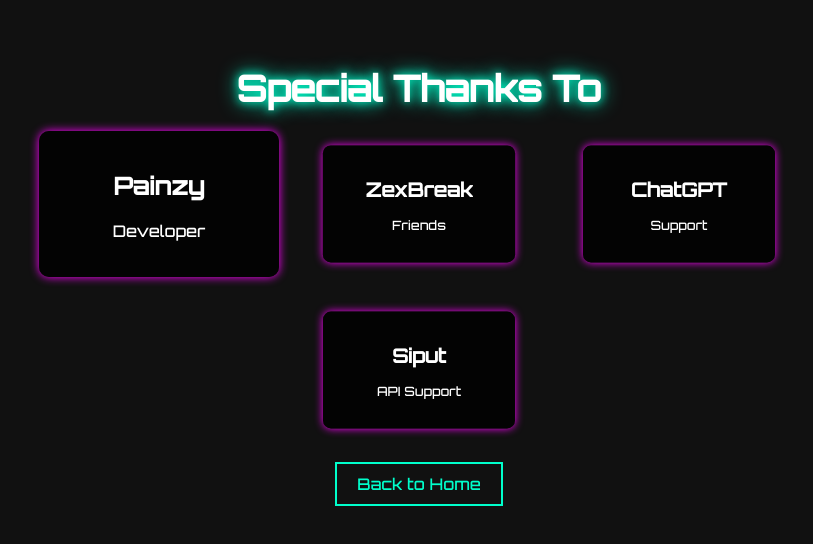
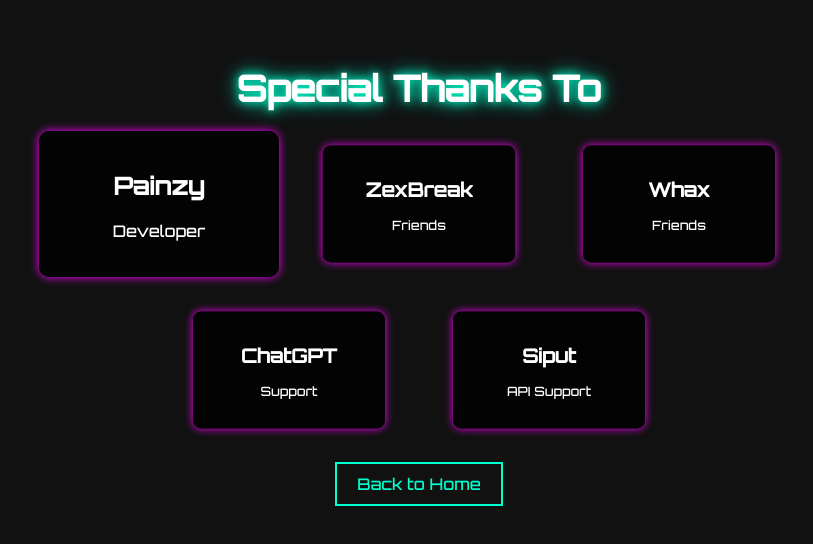
Before and after one commit to painzy740/porto, a plain HTML site: page thanksto.html in a window 1280 px wide. Shown: the part 126-670 px from the top of the page, without its empty margins (221-1034 px from the left). Drawn offline with nearby package versions, Linux system fonts and the light colour scheme.

Commit message:
Update thanksto.html

```diff
--- a/thanksto.html
+++ b/thanksto.html
@@ -88,6 +88,10 @@
                 <p>Friends</p>
             </div>
             <div class="thanks-card">
+                <h2>Whax</h2>
+                <p>Friends</p>
+            </div>
+            <div class="thanks-card">
                 <h2>ChatGPT</h2>
                 <p>Support</p>
             </div>
```
